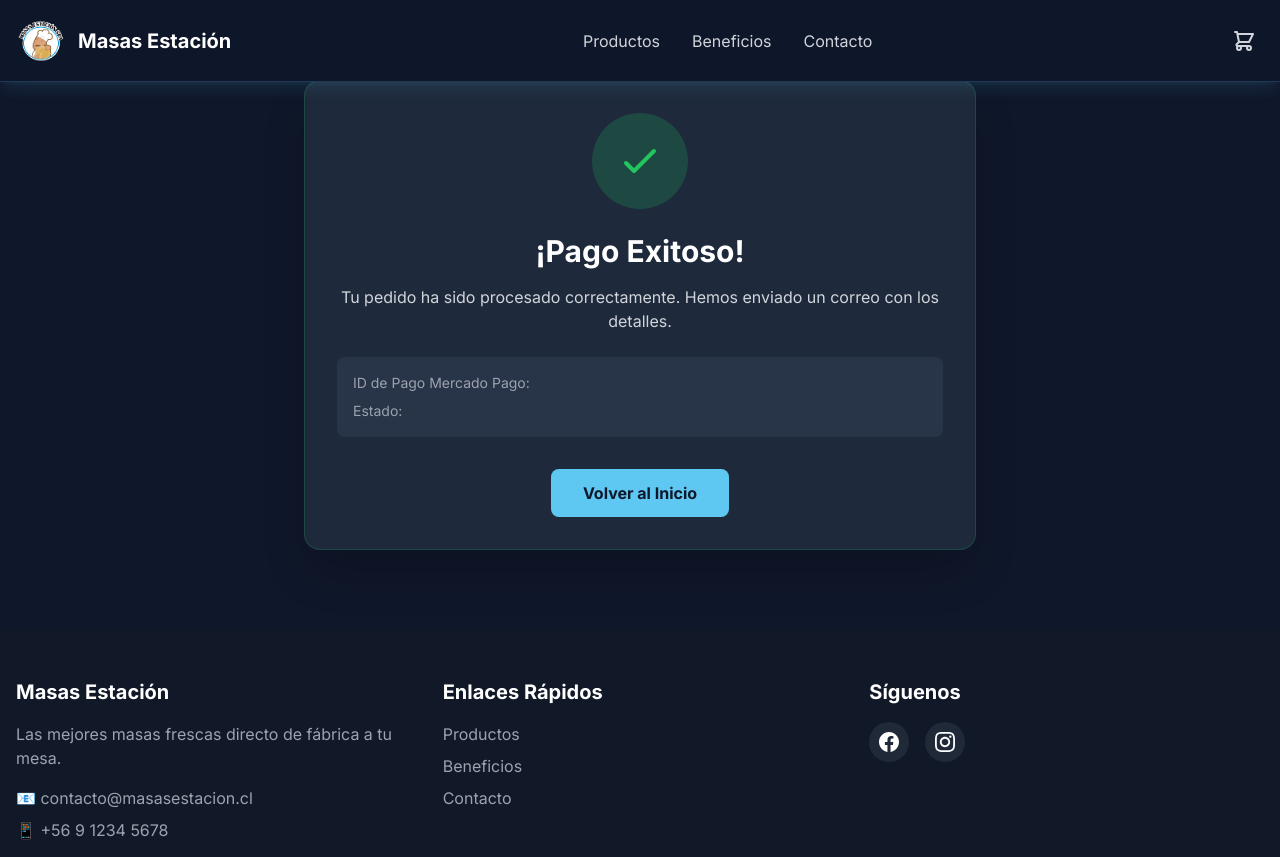
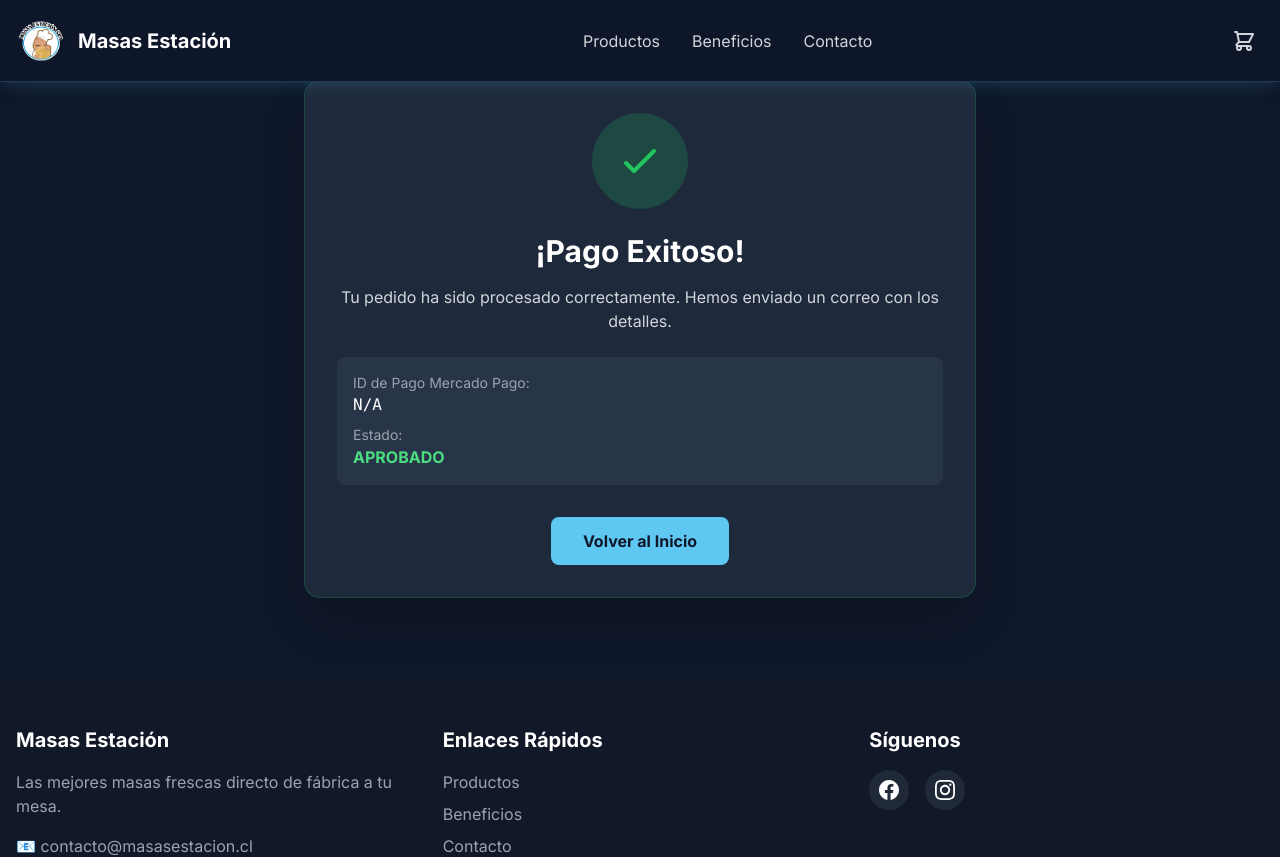
Before and after one commit to mmoyac/fme-landing, a Next.js app: page /checkout/success in a window 1280 px wide. Shown: the top 857 px of the page. Built offline with nearby package versions, Linux system fonts and the light colour scheme.

Commit message:
fix: wrap useSearchParams in Suspense for Next.js 14 compatibility

```diff
--- a/app/checkout/success/page.tsx
+++ b/app/checkout/success/page.tsx
@@ -4,15 +4,14 @@ import Header from '@/components/Header';
 import Footer from '@/components/Footer';
 import Link from 'next/link';
 import { useSearchParams } from 'next/navigation';
+import { Suspense } from 'react';
 
-export default function SuccessPage() {
+function SuccessContent() {
     const searchParams = useSearchParams();
     const paymentId = searchParams.get('payment_id');
     const collectionStatus = searchParams.get('collection_status');
 
     return (
-        <main className="min-h-screen bg-slate-900">
-            <Header />
         <div className="container mx-auto px-4 py-20">
             <div className="max-w-2xl mx-auto text-center bg-slate-800 p-8 rounded-2xl shadow-2xl border border-green-500/20">
                 <div className="w-24 h-24 bg-green-500/20 rounded-full flex items-center justify-center mx-auto mb-6">
@@ -28,9 +27,9 @@ export default function SuccessPage() {
 
                 <div className="bg-slate-700/50 p-4 rounded-lg mb-8 text-left">
                     <p className="text-sm text-gray-400">ID de Pago Mercado Pago:</p>
-                        <p className="text-white font-mono">{paymentId}</p>
+                    <p className="text-white font-mono">{paymentId || 'N/A'}</p>
                     <p className="text-sm text-gray-400 mt-2">Estado:</p>
-                        <p className="text-green-400 uppercase font-bold">{collectionStatus}</p>
+                    <p className="text-green-400 uppercase font-bold">{collectionStatus || 'APROBADO'}</p>
                 </div>
 
                 <Link
@@ -41,6 +40,16 @@ export default function SuccessPage() {
                 </Link>
             </div>
         </div>
+    );
+}
+
+export default function SuccessPage() {
+    return (
+        <main className="min-h-screen bg-slate-900">
+            <Header />
+            <Suspense fallback={<div className="container mx-auto px-4 py-20 text-center text-white">Cargando...</div>}>
+                <SuccessContent />
+            </Suspense>
             <Footer />
         </main>
     );
```
Lines whose indentation alone changed are shown as unchanged.
